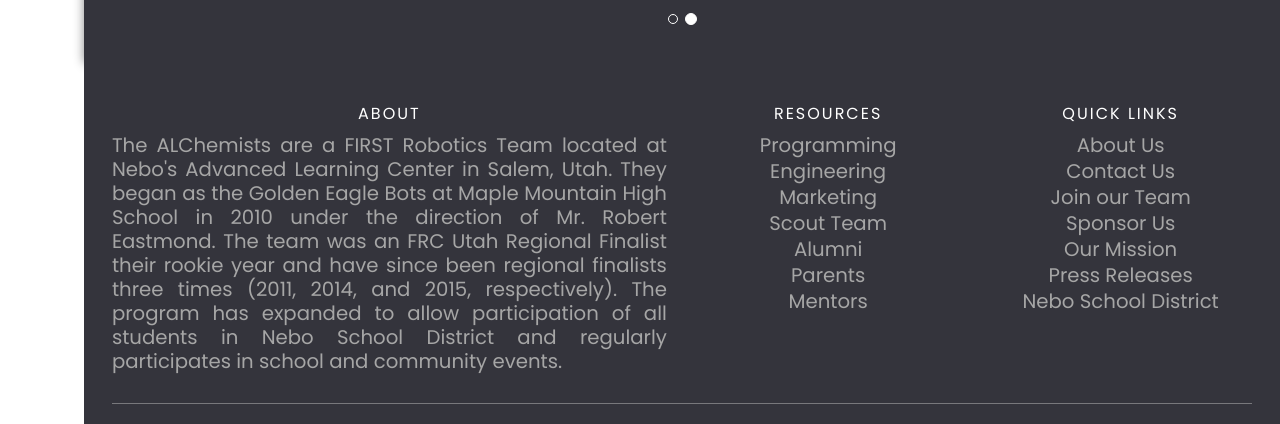
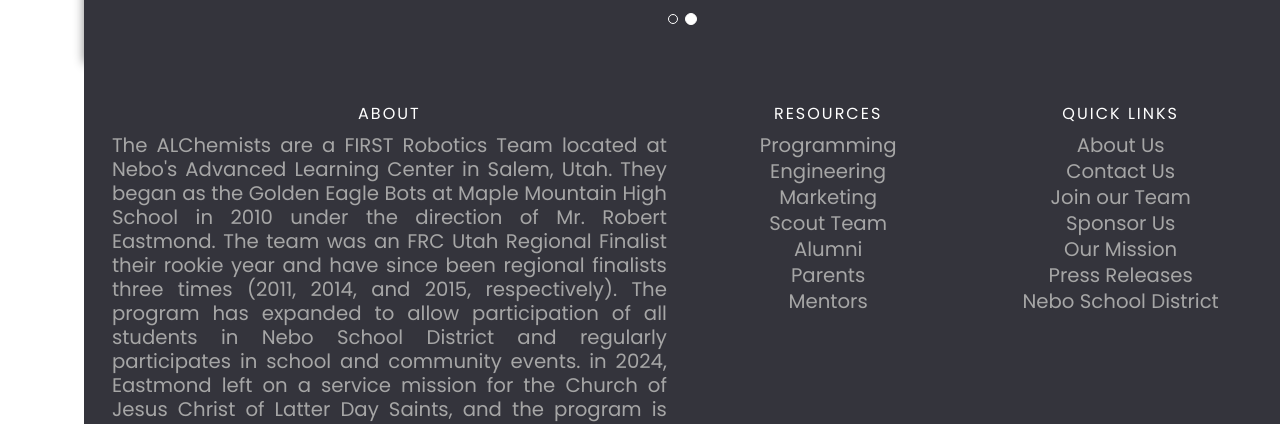
Before and after one commit to FRC-Team-3405/Website-Real, a plain HTML site: page index.html in a window 1280 px wide. Shown: the part 2220-2644 px from the top of the page. Drawn offline with nearby package versions, Linux system fonts and the light colour scheme; a script that the page names is missing.

Commit message:
update bottom about us

```diff
--- a/index.html
+++ b/index.html
@@ -227,7 +227,7 @@
       <div class="row">
         <div class="col-sm-12 col-md-6">
           <h6>About</h6>
-          <p class="text-justify">The ALChemists are a FIRST Robotics Team located at Nebo's Advanced Learning Center in Salem, Utah. They began as the Golden Eagle Bots at Maple Mountain High School in 2010 under the direction of Mr. Robert Eastmond. The team was an FRC Utah Regional Finalist their rookie year and have since been regional finalists three times (2011, 2014, and 2015, respectively). The program has expanded to allow participation of all students in Nebo School District and regularly participates in school and community events. </p>
+          <p class="text-justify">The ALChemists are a FIRST Robotics Team located at Nebo's Advanced Learning Center in Salem, Utah. They began as the Golden Eagle Bots at Maple Mountain High School in 2010 under the direction of Mr. Robert Eastmond. The team was an FRC Utah Regional Finalist their rookie year and have since been regional finalists three times (2011, 2014, and 2015, respectively). The program has expanded to allow participation of all students in Nebo School District and regularly participates in school and community events. in 2024, Eastmond left on a service mission for the Church of Jesus Christ of Latter Day Saints, and the program is now being mentored my Ms. Park</p>
         </div>
 
         <div class="col-xs-6 col-md-3">
```
